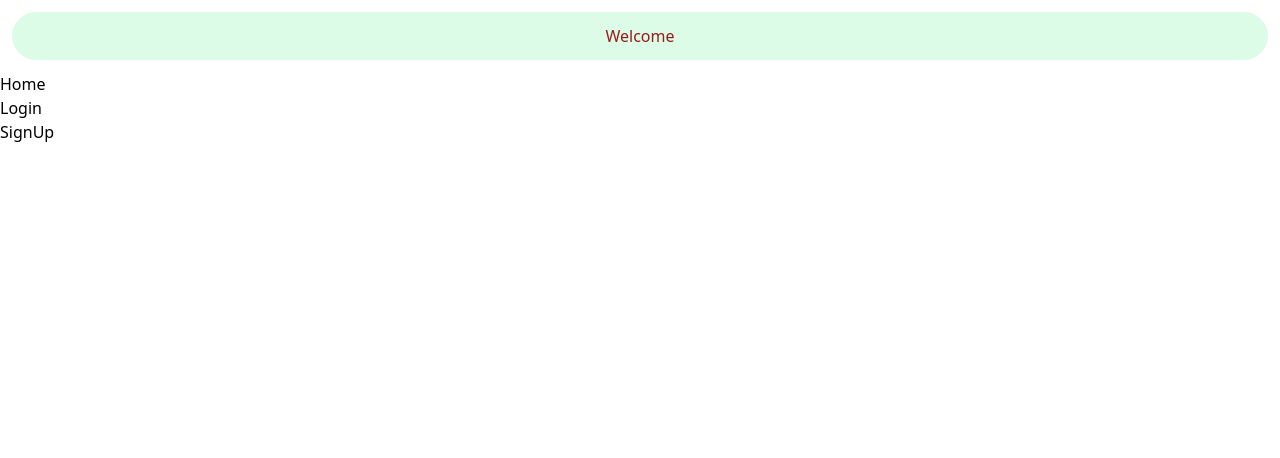
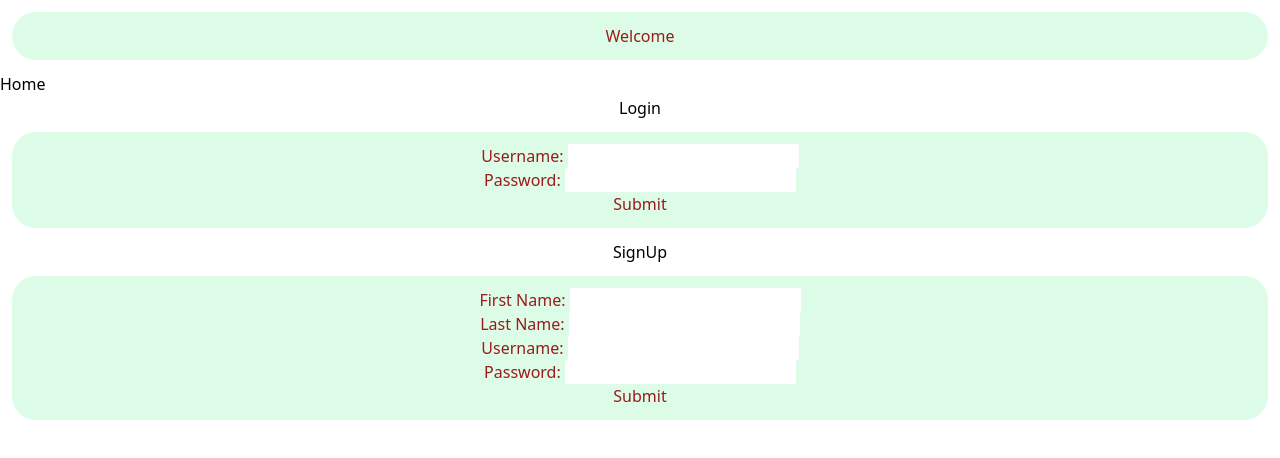
Before and after one commit to miraj2399/MasterNotes, a React (Create React App) app in the folder client/: page /login in a window 1280 px wide. Shown: the top 458 px of the page. Built offline with nearby package versions, Linux system fonts and the light colour scheme.

Commit message:
working login and signup form

```diff
--- a/client/src/pages/Login.js
+++ b/client/src/pages/Login.js
@@ -1,7 +1,45 @@
+import React,{useState} from 'react';
+
 export default function Login() {
-    return (
-        <div className="App">
-        <h1>Login</h1>
-        </div>
-    );
-    }
+const [data,setData] = useState({
+  username:"",
+  password:""
+})
+
+const {username,password} = data;
+
+const changeHandler = e => {
+  setData({...data,[e.target.name]:[e.target.value]});
+
+  console.log(username + "   " + password);
+
+}
+
+const submitHandler = e => {
+
+  e.preventDefault();
+  console.log(data);
+
+  Array.from(e.target).forEach((i) => (i.value = ""));
+  console.log("LASTINGG VERIFY: " + "  USER  " + username + " PASS  " + password);
+  setData("", "")
+  console.log("RESET: " + "  USER  " + username + " PASS  " + password);
+
+}
+
+return (
+    <div>
+      <center>
+      <h1>Login</h1>
+      <form onSubmit={submitHandler} className="bg-green-100 text-center text-red-800 m-3 rounded-3xl p-3">
+      <label>Username: </label>
+      <input type="text" name="username" value={username} onChange={changeHandler} required/><br/>
+      <label>Password: </label>
+      <input type="password" name="password" value={password} onChange={changeHandler} required/><br/>
+      <input type="submit" name="submit"/>
+      </form>
+      </center>
+    </div>
+
+  );
+}
--- a/client/src/pages/SignUp.js
+++ b/client/src/pages/SignUp.js
@@ -1,7 +1,56 @@
+import React,{useState} from 'react';
+
 export default function SignUp() {
+    const [data,setData] = useState({
+      username:"",
+      password:"",
+      firstName:"",
+      lastName:""
+    })
+
+    const {firstName, lastName, username,password} = data;
+
+    const changeHandler = e => {
+     console.log(e + "  ALL  ")
+      setData({...data,[e.target.name]:[e.target.value]});
+
+      console.log(firstName + "  LAST  " + lastName + "  USER  " + username + " PASS  " + password);
+
+    }
+
+    const submitHandler = e => {
+      e.preventDefault();
+      console.log(data);
+      console.log("FINAL CHECK: " + firstName + "  LAST  " + lastName + "  USER  " + username + " PASS  " + password);
+
+      Array.from(e.target).forEach((i) => (i.value = ""));
+      console.log("LASTINGG VERIFY: " + firstName + "  LAST  " + lastName + "  USER  " + username + " PASS  " + password);
+      setData("", "", "", "")
+      console.log("RESET: " + firstName + "  LAST  " + lastName + "  USER  " + username + " PASS  " + password);
+
+    }
+
+//    const backendCall = e => {
+//
+//    }
+
     return (
-        <div className="App">
-        <h1>SignUp</h1>
+        <div>
+          <center>
+          <h1>SignUp</h1>
+          <form id='signUpForm' onSubmit={submitHandler} className="bg-green-100 text-center text-red-800 m-3 rounded-3xl p-3">
+          <label>First Name: </label>
+          <input type="text" name="firstName" value={firstName} onChange={changeHandler} required/><br/>
+          <label>Last Name: </label>
+          <input type="text" name="lastName" value={lastName} onChange={changeHandler} required/><br/>
+          <label>Username: </label>
+          <input type="text" name="username" value={username} onChange={changeHandler} required/><br/>
+          <label>Password: </label>
+          <input type="password" name="password" value={password} onChange={changeHandler} required/><br/>
+          <input type="submit" name="submit"/>
+          </form>
+          </center>
         </div>
-    );
+
+      );
     }
```
